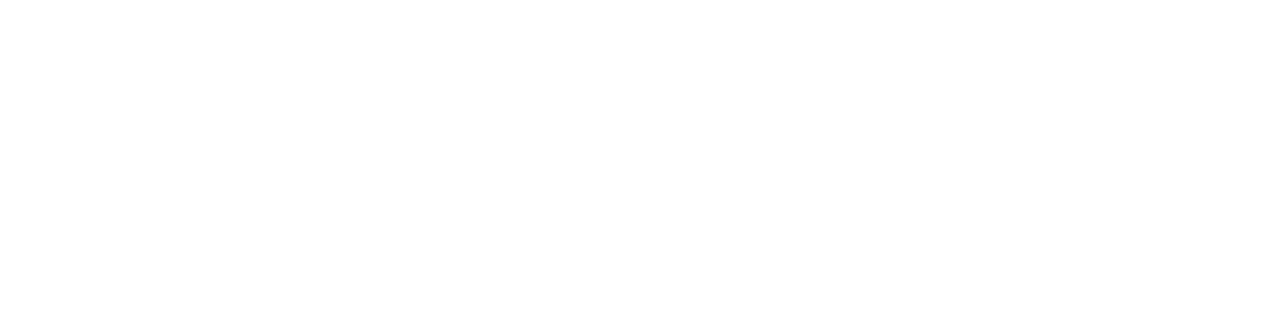
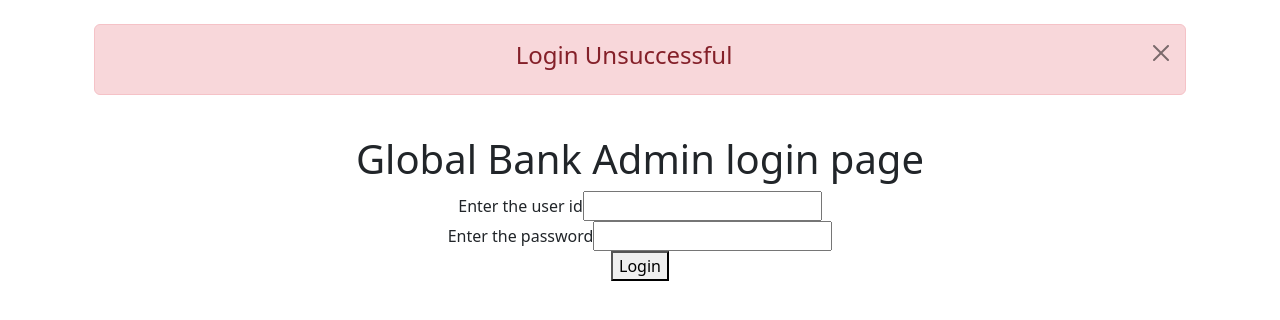
Before and after one commit to akshitgupta23/Capstone_Project_B2_P1, a React (Create React App) app in the folder Capstone_project_react/: page /Unsuccessful-login in a window 1280 px wide. Before the commit this address had no page. Shown: the top 320 px of the page. Built offline with nearby package versions, Linux system fonts and the light colour scheme.

Commit message:
Successful and Unsuccessful login alert added

```diff
--- a/Capstone_project_react/package.json
+++ b/Capstone_project_react/package.json
@@ -7,12 +7,16 @@
     "@testing-library/react": "^13.4.0",
     "@testing-library/user-event": "^13.5.0",
     "axios": "^1.1.3",
+    "bootstrap": "^5.2.2",
     "react": "^18.2.0",
+    "react-bootstrap": "^2.6.0",
+    "react-bootstrap-validation": "^0.1.11",
     "react-dom": "^18.2.0",
     "react-native-web": "^0.18.10",
     "react-router": "^6.4.3",
-    "react-router-dom": "^5.3.4",
+    "react-router-dom": "^6.4.3",
     "react-scripts": "^5.0.1",
+    "react-toastify": "^9.1.1",
     "web-vitals": "^2.1.4"
   },
   "scripts": {
--- a/Capstone_project_react/src/App.js
+++ b/Capstone_project_react/src/App.js
@@ -5,6 +5,8 @@
 import Dashboard from './dashboard';
 import DisplayBranch from './display_branches';
 import DisplayCustomer from './display_customer';
+import SuccessfulLogin from './successful_login'
+import UnsuccessfulLogin from './unsuccessful_login'
 import {Route, Routes, BrowserRouter} from "react-router-dom";
 
 function App() {
@@ -18,6 +20,8 @@
                     <Route path='/Dashboard' element={<Dashboard/>} />
                     <Route path='/add-branch' element={<AddBranch/>} />
                     <Route path='/add-customer' element={<AddCustomer/>} />
+                    <Route path='/Successful-login' element={<SuccessfulLogin/>} />
+                    <Route path='/Unsuccessful-login' element={<UnsuccessfulLogin/>} />
                     <Route path='/display-branch' element={<DisplayBranch/>} />
                     <Route path='/display-customer' element={<DisplayCustomer/>}  />
 
--- a/Capstone_project_react/src/login.js
+++ b/Capstone_project_react/src/login.js
@@ -23,15 +23,17 @@
                     //auth();
                     localStorage.setItem('temp', 'true');
                     console.log('Successfully Login');
-                    navigate('/Dashboard');
+                    navigate('/Successful-Login');
                 }
                 else{
-
+                    console.log('Unsuccessfully Login');
+                    navigate('/Unsuccessful-login');
                 }
             })
             .catch((err)=>{
                 console.log(err)
                 console.log(err.response)
+                navigate('/Unsuccessful-login');
             });
 
     }
--- /dev/null
+++ b/Capstone_project_react/src/successful_login.js
@@ -0,0 +1,31 @@
+import React from 'react';
+//import 'bootstrap/dist/css/bootstrap.min.css';
+import { useState } from 'react';
+import { Container, Alert } from 'react-bootstrap';
+import 'bootstrap/dist/css/bootstrap.min.css';
+import Dashboard from './dashboard';
+function SuccessfulLogin() {
+    const [show, setShow] = useState(true)
+    if(show)
+    {
+        return (
+            <div>
+
+                <Container className='p-4'>
+                    <Alert variant="primary" onClose={() => setShow(false)} dismissible >
+                        <Alert.Heading>Successful Login</Alert.Heading>
+                    </Alert>
+                </Container>
+
+                <Dashboard />
+            </div>
+        );
+    }
+    else{
+        return(
+            <Dashboard />
+        );
+    }
+
+}
+export default SuccessfulLogin;
--- /dev/null
+++ b/Capstone_project_react/src/unsuccessful_login.js
@@ -0,0 +1,31 @@
+import React from 'react';
+//import 'bootstrap/dist/css/bootstrap.min.css';
+import { useState } from 'react';
+import { Container, Alert } from 'react-bootstrap';
+import 'bootstrap/dist/css/bootstrap.min.css';
+import Login from './login';
+function SuccessfulLogin() {
+    const [show, setShow] = useState(true)
+    if(show)
+    {
+        return (
+            <div>
+
+                <Container className='p-4'>
+                    <Alert variant="danger" onClose={() => setShow(false)} dismissible >
+                        <Alert.Heading> Login Unsuccessful</Alert.Heading>
+                    </Alert>
+                </Container>
+
+                <Login />
+            </div>
+        );
+    }
+    else{
+        return(
+            <Login/>
+        );
+    }
+
+}
+export default SuccessfulLogin;
```
Also changed, not shown: 1 other file (tests, documents, lock files or other folders).
